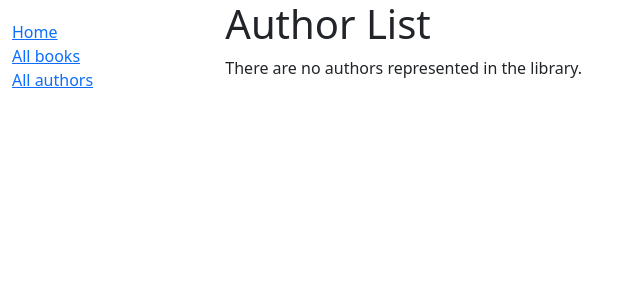
After one commit to CodyAM2005/django_local_library, a Django app: page /catalog/authors/ in a window 1280 px wide. The commit adds this page. Shown: the top 300 px of the page, without its empty margins (0-640 px from the left). Run offline with Django 4.2, Linux system fonts and the light colour scheme; data that the repository does not hold is empty.

Commit message:
finished tutorial #5

```diff
--- a/locallibrary/catalog/templates/base_generic.html
+++ b/locallibrary/catalog/templates/base_generic.html
@@ -22,7 +22,7 @@
             <ul class="sidebar-nav">
               <li><a href="{% url 'index' %}">Home</a></li>
               <li><a href="{% url 'books' %}">All books</a></li>
-              <li><a href="">All authors</a></li>
+              <li><a href="{% url 'authors' %}">All authors</a></li>
             </ul>
           {% endblock %}
         </div>
--- /dev/null
+++ b/locallibrary/catalog/templates/catalog/author_list.html
@@ -0,0 +1,16 @@
+{% extends "base_generic.html" %}
+
+{% block content %}
+  <h1>Author List</h1>
+  {% if author_list %}
+    <ul>
+      {% for author in author_list %}
+      <li>
+        <a href="{{ author.get_absolute_url }}">{{ author.last_name }},{{author.first_name}}({{author.date_of_birth}} {{author.date_of_death}})</a>
+      </li>
+      {% endfor %}
+    </ul>
+  {% else %}
+    <p>There are no authors represented in the library.</p>
+  {% endif %}
+{% endblock %}
--- a/locallibrary/catalog/templates/catalog/book_list.html
+++ b/locallibrary/catalog/templates/catalog/book_list.html
@@ -6,8 +6,10 @@
     <ul>
       {% for book in book_list %}
       <li>
-        <a href="{{ book.get_absolute_url }}">{{ book.title }}</a>
-        ({{book.author}})
+        <p>
+          <a href="{{ book.get_absolute_url }}">{{ book.title }}</a>
+          (<a href="{{ book.author.get_absolute_url }}">{{ book.author }}</a>)
+        </p>
       </li>
       {% endfor %}
     </ul>
--- a/locallibrary/catalog/urls.py
+++ b/locallibrary/catalog/urls.py
@@ -5,4 +5,6 @@ urlpatterns = [
     path('', views.index, name='index'),
     path('books/', views.BookListView.as_view(), name='books'),
     path('book/<int:pk>', views.BookDetailView.as_view(), name='book-detail'),
+    path('authors/', views.AuthorListView.as_view(), name='authors'),
+    path('author/<int:pk>', views.AuthorDetailView.as_view(), name='author-detail'),
 ]
--- a/locallibrary/catalog/views.py
+++ b/locallibrary/catalog/views.py
@@ -34,3 +34,10 @@ class BookListView(generic.ListView):
 
 class BookDetailView(generic.DetailView):
     model = Book
+
+class AuthorListView(generic.ListView):
+    model = Author
+    paginate_by = 2
+
+class AuthorDetailView(generic.DetailView):
+    model = Author
```
Also changed, not shown: locallibrary/catalog/templates/catalog/author_detail.html (added, +26 -0 lines).
